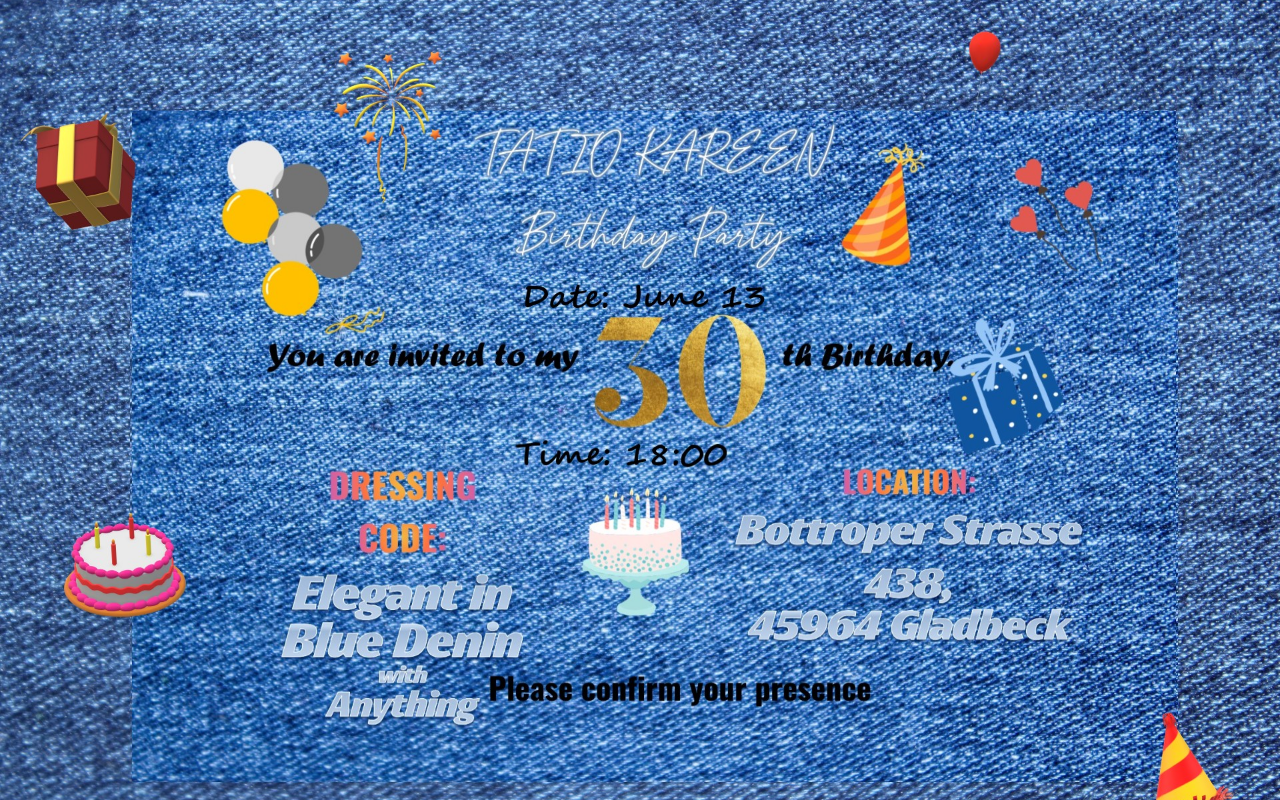
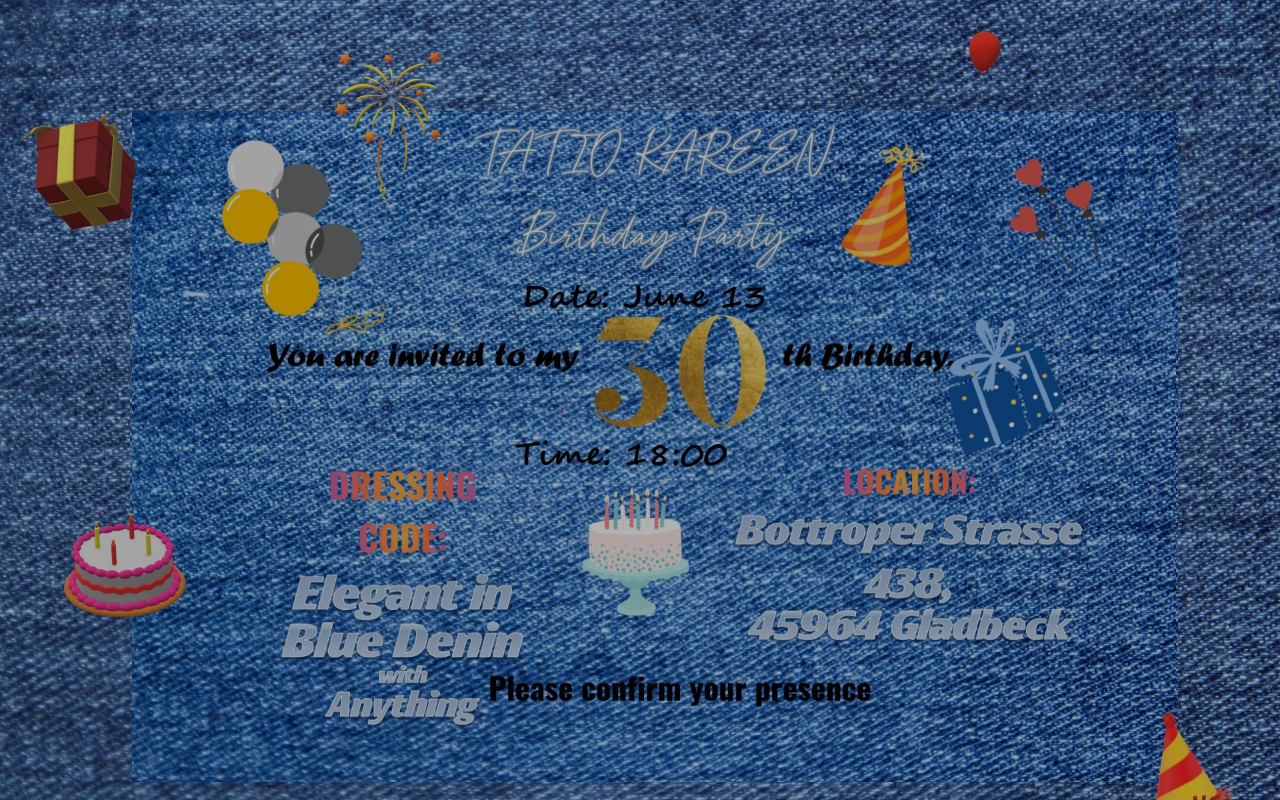
Before and after one commit to vadece3/birthdayinvitation.github.io, a plain HTML site: page index.html in a window 1280 px wide. Shown: the top 800 px of the page. Drawn offline with Linux system fonts and the light colour scheme.

Commit message:
Update index.html

```diff
--- a/index.html
+++ b/index.html
@@ -123,6 +123,21 @@
         font-size: 18px;
       }
     }
+    .hero::before {
+      content: "";
+      position: absolute;
+      inset: 0;
+      background: rgba(0,0,0,0.3);
+    }
+
+    .hero {
+      position: relative;
+    }
+
+    .hero > * {
+      position: relative;
+      z-index: 1;
+    }
   </style>
 </head>
 
```
